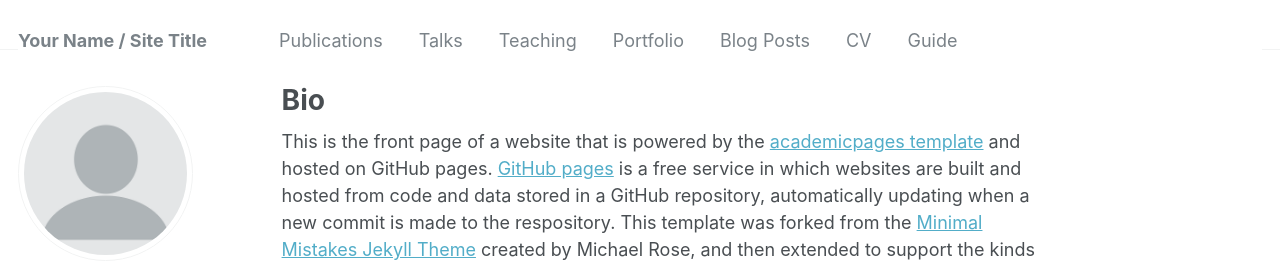
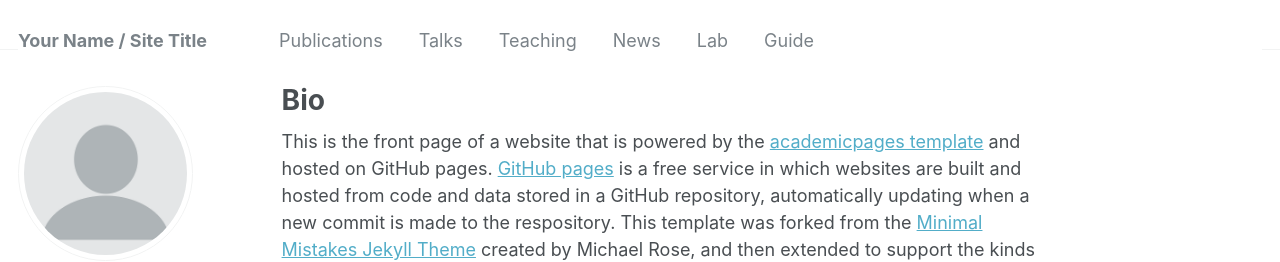
Before and after one commit to kaitailiang/kaitailiang.github.io, a Jekyll site: the page built from _pages/about.md, in a window 1280 px wide. Shown: the top 262 px of the page. Built offline with Jekyll 4.4.1, drawn with Linux system fonts in a browser that asks for light colours; some web fonts are replaced.

Commit message:
Update navigation.yml

```diff
--- a/_data/navigation.yml
+++ b/_data/navigation.yml
@@ -9,14 +9,14 @@ main:
   - title: "Teaching"
     url: /teaching/
 
-  - title: "Portfolio"
+  - title: "News"
     url: /portfolio/
 
-  - title: "Blog Posts"
+  - title: "Lab"
     url: /year-archive/
 
-  - title: "CV"
-    url: /cv/
+#  - title: "CV"
+#    url: /cv/
 
   - title: "Guide"
     url: /markdown/
```
